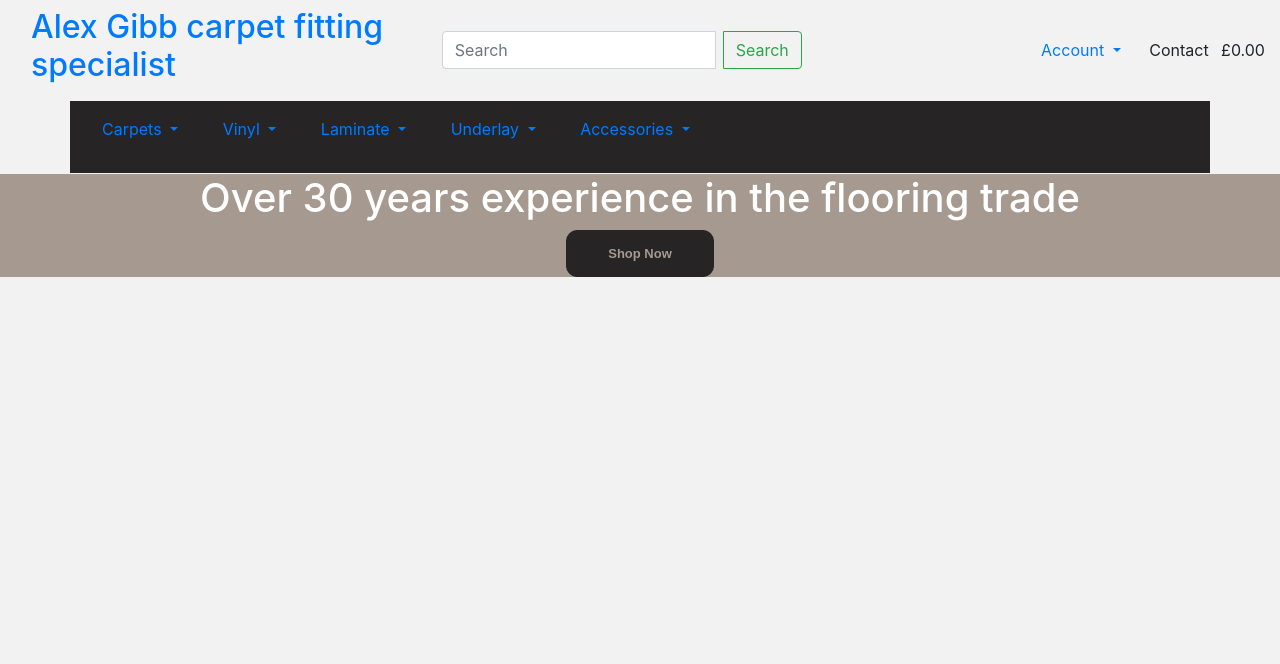
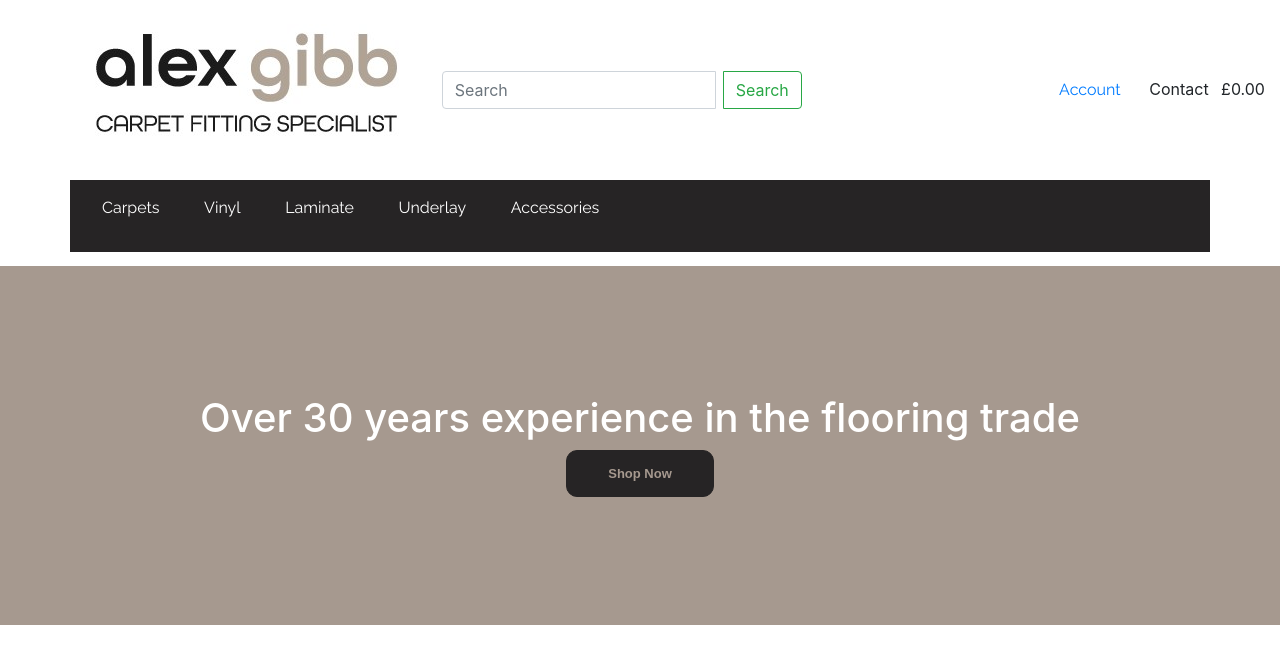
Before and after one commit to Ryanwatson1991/carpet-specialist, a Django app: page / in a window 1280 px wide. Shown: the top 664 px of the page. Run offline with Django 3.2, Linux system fonts and the light colour scheme; some libraries are stand-ins or nearby versions.

Commit message:
Added logo to head, styled home page

```diff
--- a/home/templates/home/index.html
+++ b/home/templates/home/index.html
@@ -12,7 +12,7 @@
 {% endblock %}
 
 {% block content %}
-    <section class="brown h-100">
+    <section class="hero h-100">
         <div class="container text-center">
             <div class="row">
                 <div class="col">
--- a/static/css/base.css
+++ b/static/css/base.css
@@ -2,13 +2,9 @@ html {
     height: 100%;
 }
 
-body {
-    background-color: #F2F2F2;
-}
-
-.brown {
+.hero {
     background-color: #A6998F;
-    height: 100%;
+    padding: 10%;
 }
 
 .black {
@@ -17,6 +13,15 @@ body {
 
 .text-white {
     color: #F2F2F2;
+}
+
+.nav-link{
+    font-family: 'Raleway', sans-serif;
+    width: 20%;
+}
+
+.main-nav{
+    margin-bottom: 1%;
 }
 
 .myButton {
--- a/templates/base.html
+++ b/templates/base.html
@@ -15,6 +15,7 @@
 
         {% block corecss %}
             <link rel="stylesheet" href="https://maxcdn.bootstrapcdn.com/bootstrap/4.0.0/css/bootstrap.min.css" integrity="sha384-Gn5384xqQ1aoWXA+058RXPxPg6fy4IWvTNh0E263XmFcJlSAwiGgFAW/dAiS6JXm" crossorigin="anonymous">
+            <link href="https://fonts.googleapis.com/css2?family=Raleway&family=Righteous&display=swap" rel="stylesheet">
             <link rel="stylesheet" href="{% static 'css/base.css' %}">
         {% endblock %}
 
@@ -38,7 +39,7 @@
             <div id="topnav" class="row">
                 <div class="col-4 my-auto">
                     <a href="{% url 'home' %}" class="nav-link">
-                        <h2>Alex Gibb carpet fitting specialist</h2>
+                        <img src="/media/logo-3.jpg" alt="Alex Gibb"> <!--This needs changing to MEDIA_ROOT-->
                     </a>
                 </div>
                 <div class="col-4 my-auto">
@@ -54,7 +55,7 @@
                 <div class="col-4 my-auto">
                     <ul class="list-inline text-right my-0">
                         <li class="list-inline-item dropdown">
-                            <a class="nav-link dropdown-toggle" href="#" id="navbarDropdown" role="button" data-toggle="dropdown" aria-haspopup="true" aria-expanded="false">
+                            <a class="nav-link dropdown" href="#" id="navbarDropdown" role="button" data-toggle="dropdown" aria-haspopup="true" aria-expanded="false">
                             Account
                             </a>
                             <div class="dropdown-menu" aria-labelledby="navbarDropdown">
@@ -82,12 +83,12 @@
                 </div>
 
             </div>
-            <div class="container">
+            <div class="container main-nav">
                 <div class="row black">
                     <nav class="navbar navbar-expand-lg">
                         <ul class="list-inline list-unstyled">
                             <li class="nav-item dropdown list-inline-item">
-                                <a class="nav-link dropdown-toggle" href="#" id="navbarDropdown" role="button" data-toggle="dropdown" aria-haspopup="true" aria-expanded="false">
+                                <a class="nav-link dropdown text-white" href="#" id="navbarDropdown" role="button" data-toggle="dropdown" aria-haspopup="true" aria-expanded="false">
                                 Carpets
                                 </a>
                                 <div class="dropdown-menu" aria-labelledby="navbarDropdown">
@@ -101,7 +102,7 @@
                                 </div>
                             </li>
                             <li class="nav-item dropdown list-inline-item">
-                                <a class="nav-link dropdown-toggle" href="#" id="navbarDropdown" role="button" data-toggle="dropdown" aria-haspopup="true" aria-expanded="false">
+                                <a class="nav-link dropdown text-white" href="#" id="navbarDropdown" role="button" data-toggle="dropdown" aria-haspopup="true" aria-expanded="false">
                                 Vinyl
                                 </a>
                                 <div class="dropdown-menu" aria-labelledby="navbarDropdown">
@@ -115,7 +116,7 @@
                                 </div>
                             </li>
                             <li class="nav-item dropdown list-inline-item">
-                                <a class="nav-link dropdown-toggle" href="#" id="navbarDropdown" role="button" data-toggle="dropdown" aria-haspopup="true" aria-expanded="false">
+                                <a class="nav-link dropdown text-white" href="#" id="navbarDropdown" role="button" data-toggle="dropdown" aria-haspopup="true" aria-expanded="false">
                                 Laminate
                                 </a>
                                 <div class="dropdown-menu" aria-labelledby="navbarDropdown">
@@ -127,7 +128,7 @@
                                 </div>
                             </li>
                             <li class="nav-item dropdown list-inline-item">
-                                <a class="nav-link dropdown-toggle" href="#" id="navbarDropdown" role="button" data-toggle="dropdown" aria-haspopup="true" aria-expanded="false">
+                                <a class="nav-link dropdown text-white" href="#" id="navbarDropdown" role="button" data-toggle="dropdown" aria-haspopup="true" aria-expanded="false">
                                 Underlay
                                 </a>
                                 <div class="dropdown-menu" aria-labelledby="navbarDropdown">
@@ -136,7 +137,7 @@
                                 </div>
                             </li>
                             <li class="nav-item dropdown list-inline-item">
-                                <a class="nav-link dropdown-toggle" href="#" id="navbarDropdown" role="button" data-toggle="dropdown" aria-haspopup="true" aria-expanded="false">
+                                <a class="nav-link dropdown text-white" href="#" id="navbarDropdown" role="button" data-toggle="dropdown" aria-haspopup="true" aria-expanded="false">
                                 Accessories
                                 </a>
                                 <div class="dropdown-menu" aria-labelledby="navbarDropdown">
@@ -150,6 +151,7 @@
                 </div>
             </div>
         </header>
+
 
         {% if messages %}
             <div class="message-container"></div>
```
Also changed, not shown: media/logo-2.jpg (added), media/logo-3.jpg (added), media/logo.jpg (renamed from media/logo-light.jpg).
